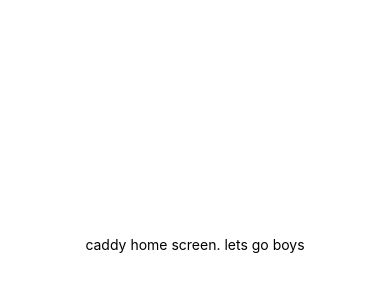
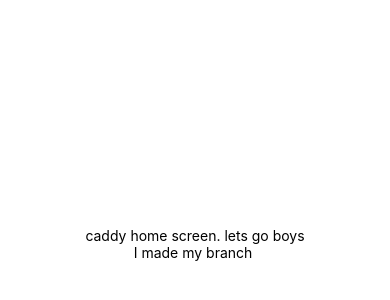
Before and after one commit to mwagnerPSU/HCDD340Project, a React Native app: screen / in a window 390 px wide. Shown: the part 178-478 px from the top of the page. Built offline with nearby package versions, Linux system fonts and the light colour scheme.

Commit message:
made branch

```diff
--- a/App.js
+++ b/App.js
@@ -6,6 +6,7 @@
   return (
     <View style={styles.container}>
       <Text>caddy home screen. lets go boys</Text>
+      <Text>I made my branch </Text>
       <StatusBar style="auto" />
     </View>
   );
```
